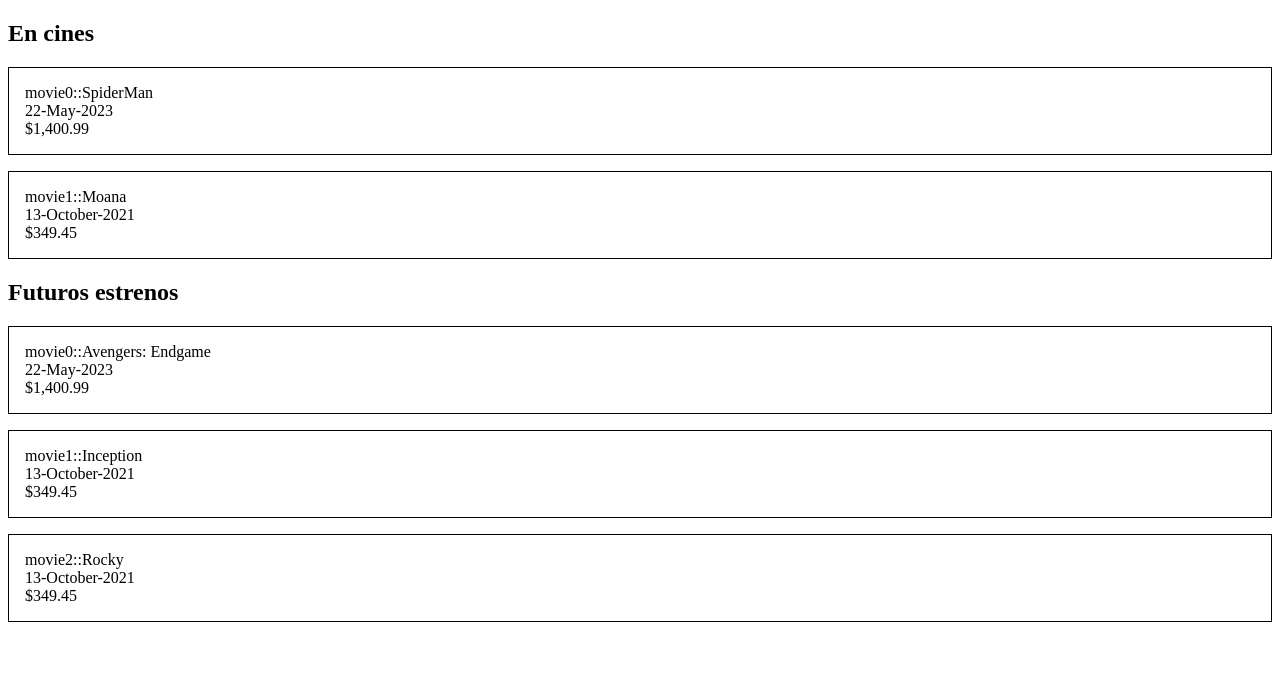
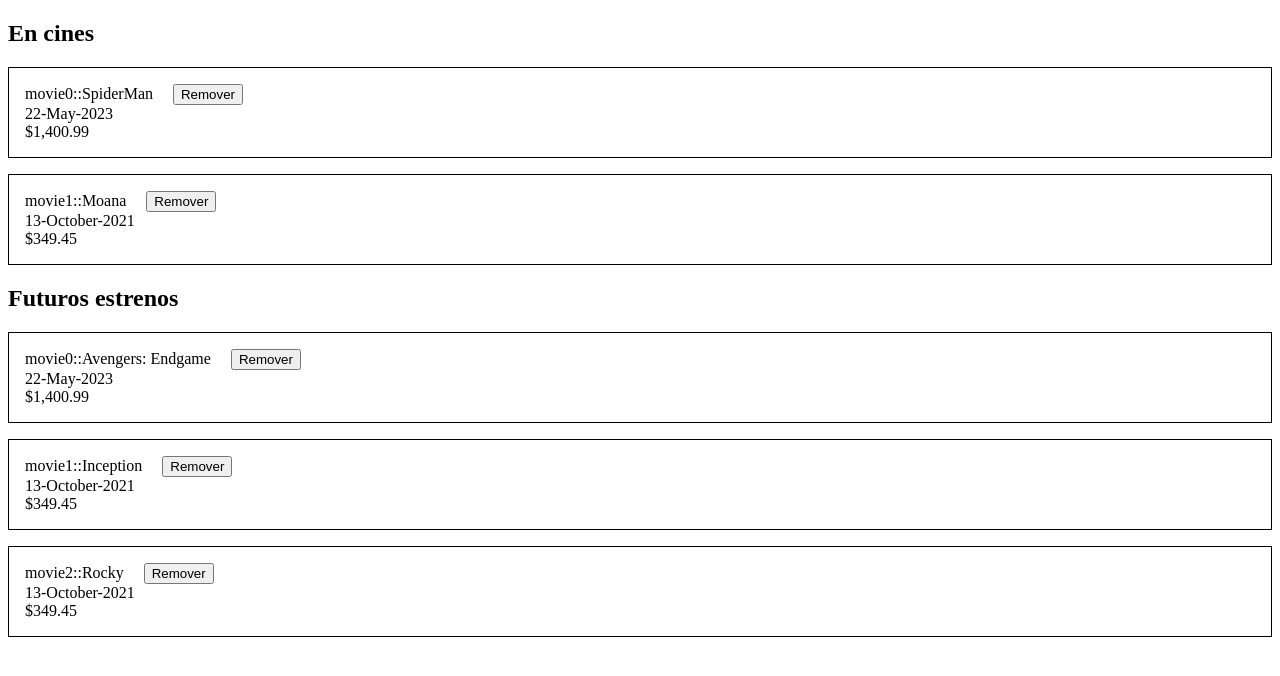
Before and after one commit to paosanchezmonroy/Angular2, an Angular app: page / in a window 1280 px wide. Shown: the top 676 px of the page. Built offline with nearby package versions, Linux system fonts and the light colour scheme.

Commit message:
Boton-Eventos

```diff
--- a/src/app/movies/list-component/list-component.component.html
+++ b/src/app/movies/list-component/list-component.component.html
@@ -13,6 +13,7 @@
     *ngFor= "let movie of movies; let index = index " class="contein-Movies"
     >
     <div> movie{{index}}::{{movie.title }}
+      <button style="margin-left: 1rem;" (click)="remover(index)">Remover</button>
 
     </div>
     <div>
--- a/src/app/movies/list-component/list-component.component.ts
+++ b/src/app/movies/list-component/list-component.component.ts
@@ -13,5 +13,7 @@ export class ListComponentComponent implements OnInit{
   ngOnInit(): void {
 
   }
-
+  remover(indexmovie: number): void{
+    this.movies.splice(indexmovie,1);
+  }
 }
```
